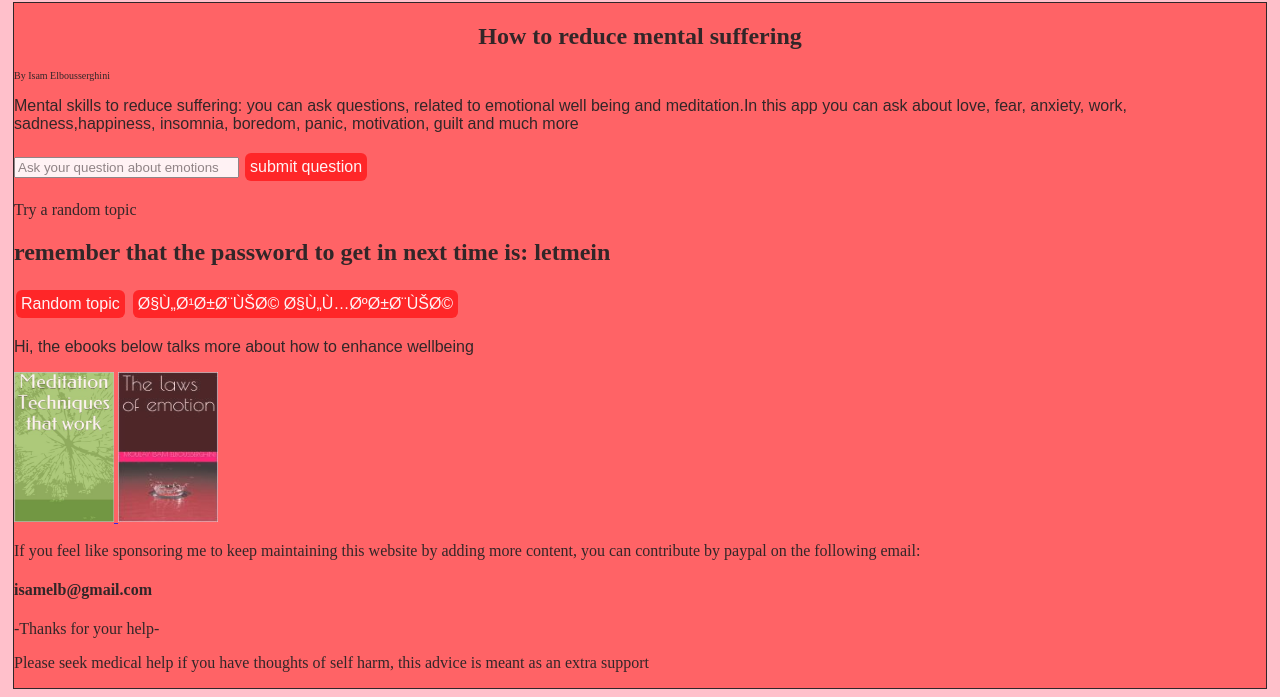
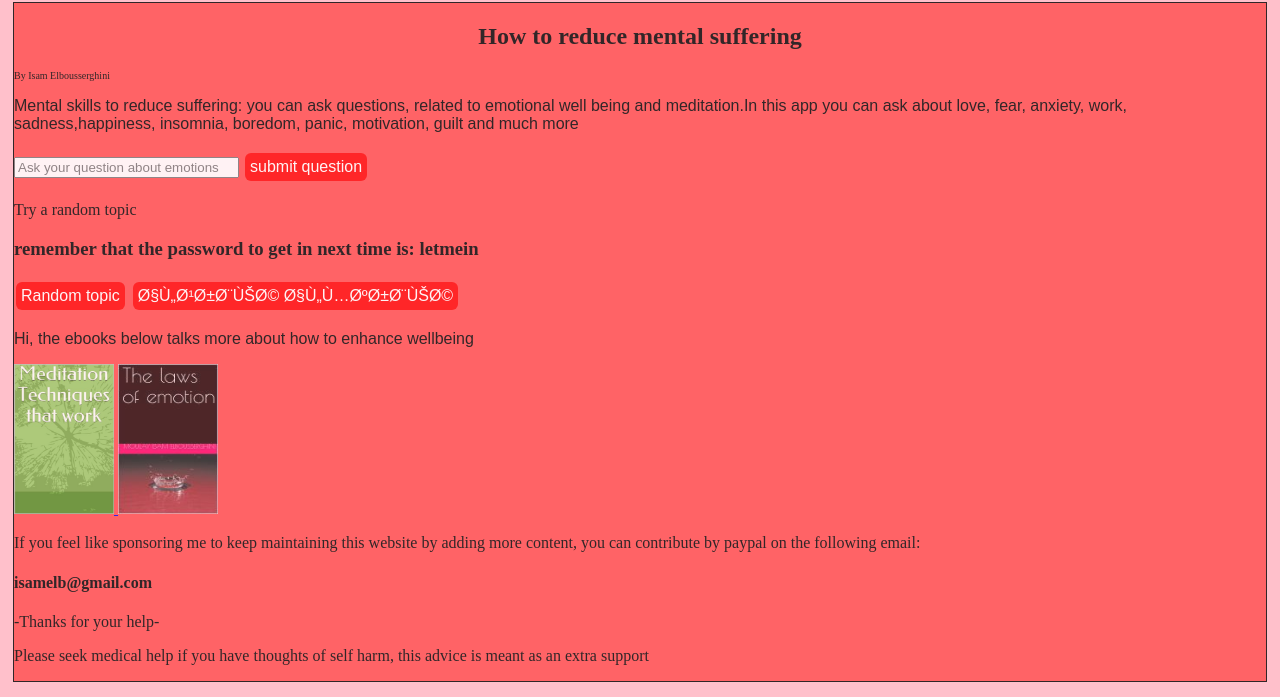
Before and after one commit to isamelb/book, a plain HTML site: page index.html in a window 1280 px wide. Shown: the part 752-1449 px from the top of the page. Drawn offline with Linux system fonts and the light colour scheme.

Commit message:
Add files via upload

```diff
--- a/index.html
+++ b/index.html
@@ -124,7 +124,7 @@ body {
 
     <button id ="submit_ques" align="middle" onclick = "submitquestion()" class="button button2">submit question</button>
     <p id="tellrandom">Try a random topic</p>
-    <h2>remember that the password to get in next time is: letmein</h2>
+    <h3>remember that the password to get in next time is: letmein</h3>
 
     <button id ="rtopic" onclick = "random_topic()"  class="button button1">Random topic</button>
     <button id ="mbutton" onclick="ChangeLanguage()" class="button button3" >العربية المغربية</button>
```
